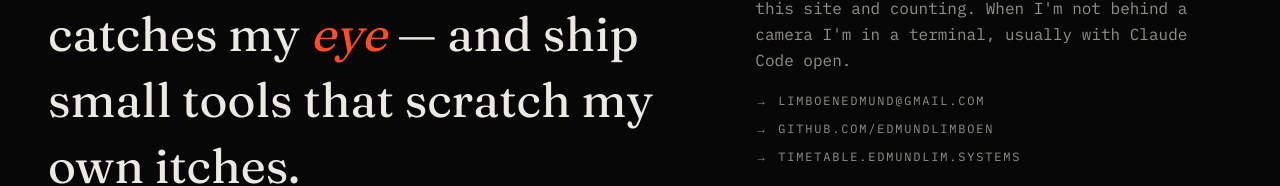
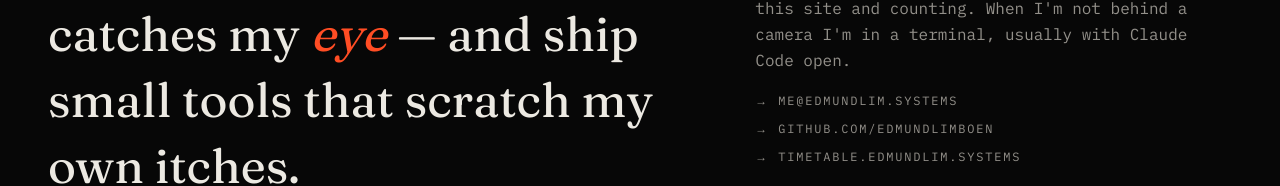
Before and after one commit to EdmundLimBoEn/Personal-Website, a Next.js app: page / in a window 1280 px wide. Shown: the part 2208-2394 px from the top of the page. Built offline with nearby package versions, Linux system fonts and the light colour scheme.

Commit message:
Update email to me@edmundlim.systems

```diff
--- a/content/projects.ts
+++ b/content/projects.ts
@@ -9,7 +9,7 @@ export type Project = {
 };
 
 export const GITHUB_PROFILE = "https://github.com/EdmundLimBoEn";
-export const EMAIL = "limboenedmund@gmail.com";
+export const EMAIL = "me@edmundlim.systems";
 
 export const PROJECTS: Project[] = [
   {
```
